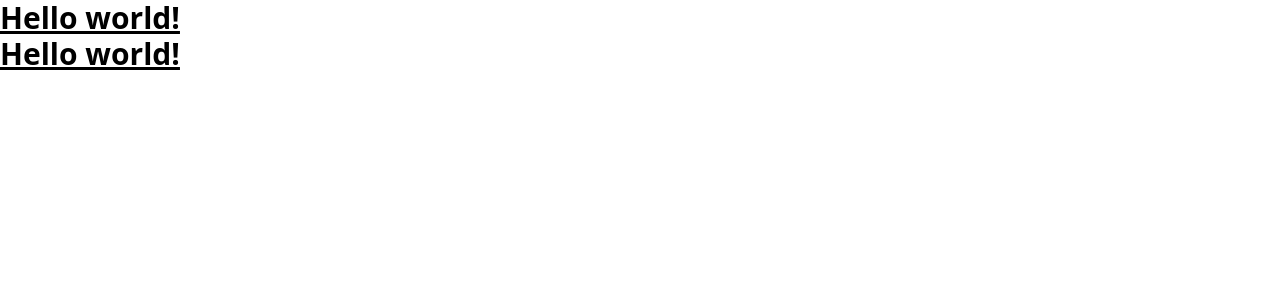
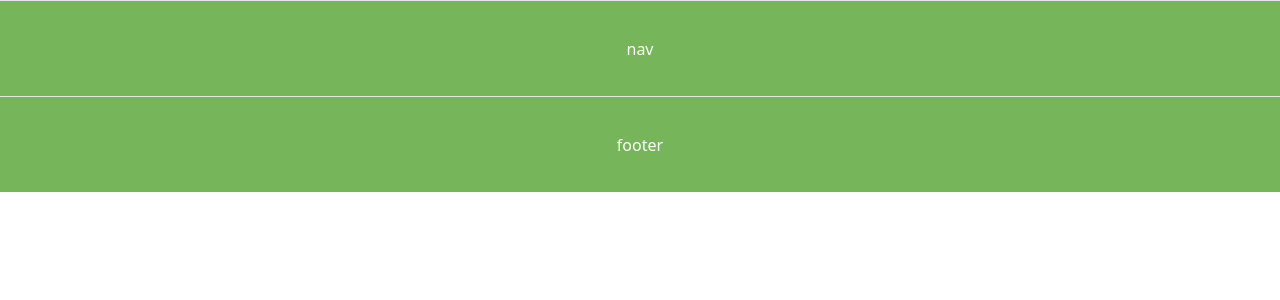
Before and after one commit to sitcon-tw/sitcon.org, a React (Vite) app: page / in a window 1280 px wide. Shown: the top 300 px of the page. Built offline with nearby package versions, Linux system fonts and the light colour scheme.

Commit message:
added footer & nav component

```diff
--- a/src/Layout.tsx
+++ b/src/Layout.tsx
@@ -1,12 +1,14 @@
 import { Outlet } from "react-router-dom";
+import Nav from "./components/Nav";
+import Footer from "./components/Footer";
 export default function Layout() {
   return (
     <>
-      <h1 className="text-3xl font-bold underline">Hello world!</h1>
+      <Nav />
       <div className="prose">
         <Outlet />
       </div>
-      <h1 className="text-3xl font-bold underline">Hello world!</h1>
+      <Footer />
     </>
   );
 }
--- /dev/null
+++ b/src/components/Footer.tsx
@@ -0,0 +1,7 @@
+export default function Footer() {
+  return (
+    <footer className="flex flex-col items-center justify-center w-full h-24 border-t bg-primary-400 text-white">
+      footer
+    </footer>
+  );
+}
--- /dev/null
+++ b/src/components/Nav.tsx
@@ -0,0 +1,7 @@
+export default function Nav() {
+  return (
+    <nav className="flex flex-col items-center justify-center w-full h-24 border-t bg-primary-400 text-white">
+      nav
+    </nav>
+  );
+}
```
